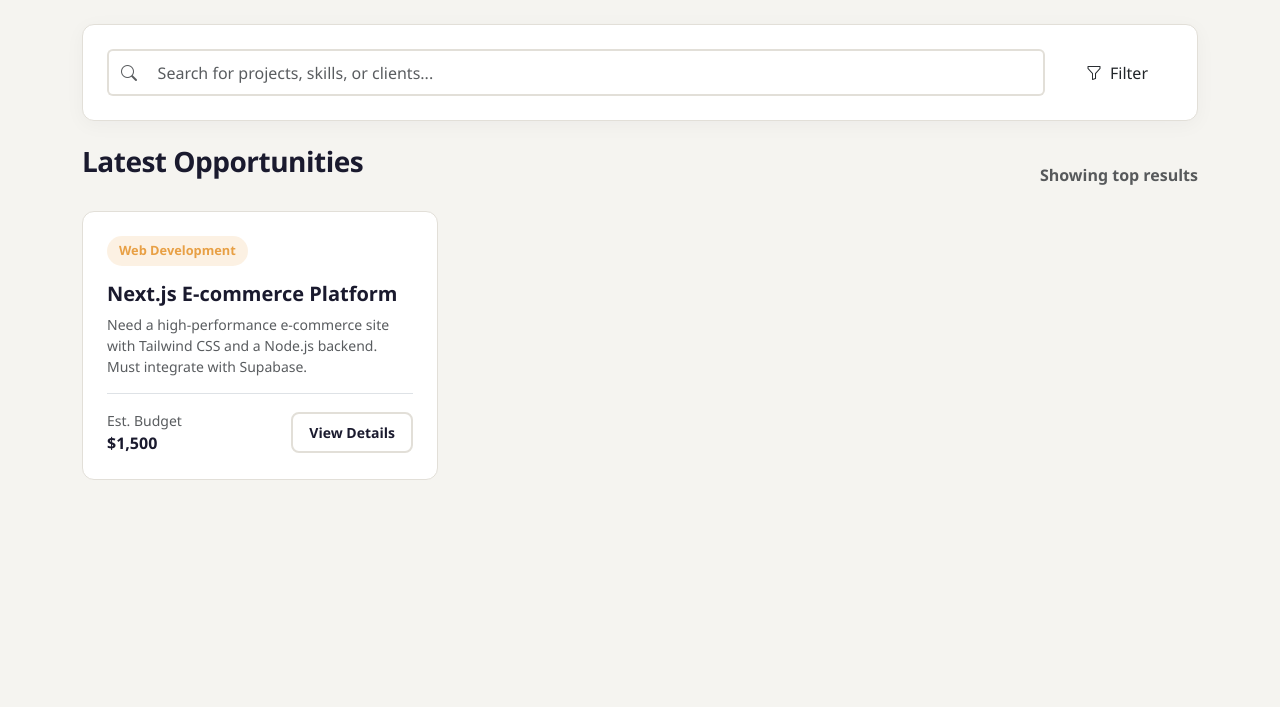
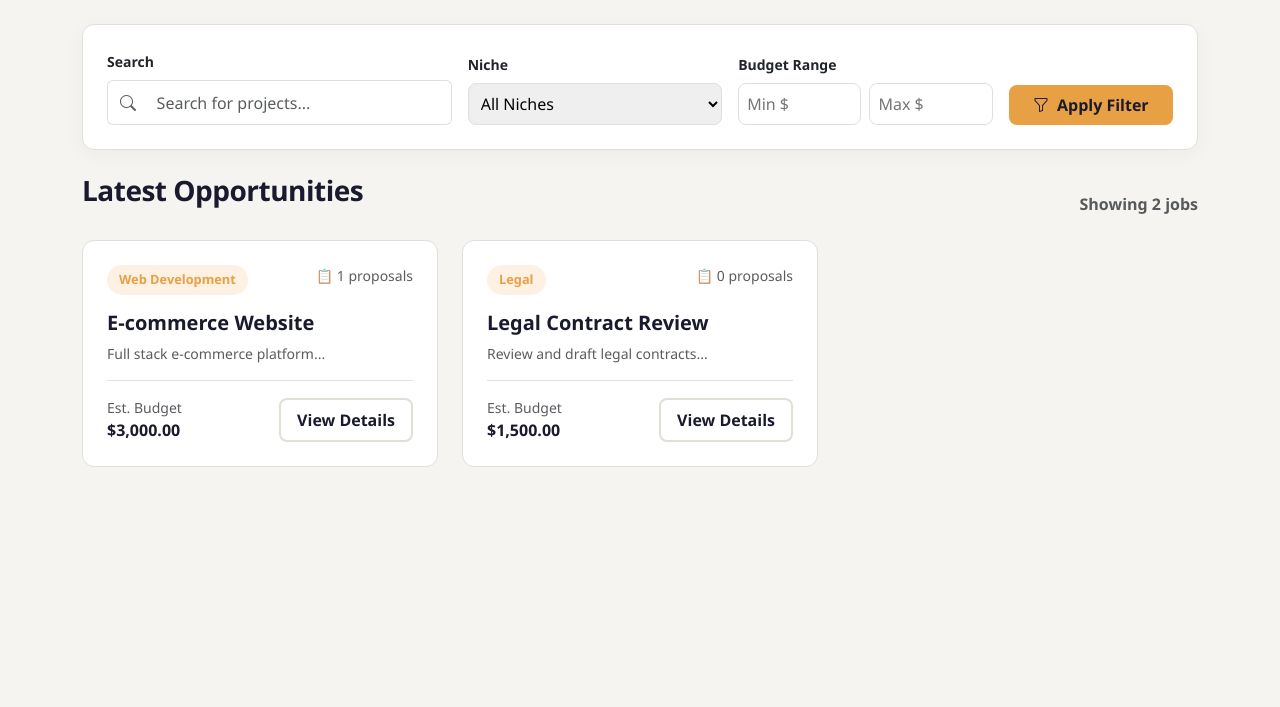
Before and after one commit to momen5406/FreelanceHub-SE-Project, a PHP site: page /index.php in a window 1280 px wide. Shown: the part 64-771 px from the top of the page. Run offline with PHP 8.4, Linux system fonts and the light colour scheme; data comes from the database, SQL or seed files in the repository.

Commit message:
Update index.php

```diff
--- a/views/jobs/index.php
+++ b/views/jobs/index.php
@@ -1,4 +1,45 @@
-<?php require_once '../../views/partials/header.php'; ?>
+<?php
+session_start();
+
+require_once __DIR__ . '/../../app/core/database.php';
+require_once __DIR__ . '/../partials/header.php';
+
+$db = new Database();
+$db->openConnection();
+
+$search = $_GET['search'] ?? '';
+$nicheFilter = $_GET['niche'] ?? '';
+$minBudget = $_GET['min_budget'] ?? '';
+$maxBudget = $_GET['max_budget'] ?? '';
+
+$query = "SELECT j.*, u.name as client_name, n.name as niche_name,
+          (SELECT COUNT(*) FROM proposals WHERE job_id = j.id) as proposals_count
+          FROM jobs j
+          LEFT JOIN users u ON j.client_id = u.id
+          LEFT JOIN niche_categories n ON j.niche_id = n.id
+          WHERE j.status = 'Open'";
+
+if (!empty($search)) {
+  $search = $db->connection->real_escape_string($search);
+  $query .= " AND (j.title LIKE '%$search%' OR j.description LIKE '%$search%')";
+}
+if (!empty($nicheFilter)) {
+  $query .= " AND j.niche_id = $nicheFilter";
+}
+if (!empty($minBudget)) {
+  $query .= " AND j.budget >= $minBudget";
+}
+if (!empty($maxBudget)) {
+  $query .= " AND j.budget <= $maxBudget";
+}
+
+$query .= " ORDER BY j.created_at DESC";
+
+$jobs = $db->select($query);
+$niches = $db->select("SELECT * FROM niche_categories ORDER BY name");
+
+$db->closeConnection();
+?>
 
 <style>
 .fh-search-bar {
@@ -31,6 +72,23 @@
     border-radius: 50px;
 }
 
+.btn-fh-primary {
+    background: #e8a045;
+    color: #1a1a2e;
+    border: none;
+    border-radius: 8px;
+    font-weight: 700;
+    padding: 0.5rem 1rem;
+    transition: all 0.2s;
+    text-decoration: none;
+}
+
+.btn-fh-primary:hover {
+    background: #d4903a;
+    transform: translateY(-2px);
+    color: #1a1a2e;
+}
+
 .btn-fh-outline {
     color: #1a1a2e;
     border: 2px solid #e2dfd8;
@@ -38,6 +96,8 @@
     font-weight: 600;
     padding: 0.5rem 1rem;
     transition: all 0.2s;
+    text-decoration: none;
+    display: inline-block;
 }
 
 .btn-fh-outline:hover {
@@ -45,50 +105,116 @@
     background: #1a1a2e;
     color: #fff;
 }
+
+.filter-select {
+    border: 1.5px solid #e2dfd8;
+    border-radius: 8px;
+    padding: 0.5rem;
+    width: 100%;
+}
+
+.filter-input {
+    border: 1.5px solid #e2dfd8;
+    border-radius: 8px;
+    padding: 0.5rem;
+    width: 100%;
+}
+
+.no-jobs {
+    text-align: center;
+    padding: 3rem;
+    background: #fff;
+    border: 1.5px solid #e2dfd8;
+    border-radius: 12px;
+}
 </style>
 
-<!-- Search and Filter Section -->
 <div class="row mb-4">
     <div class="col-12">
-    <div class="fh-search-bar d-flex gap-3 align-items-center flex-wrap">
-      <div class="flex-grow-1">
+        <form method="GET" action="">
+            <div class="fh-search-bar">
+                <div class="row g-3 align-items-end">
+                    <div class="col-md-4">
+                        <label class="form-label fw-bold small">Search</label>
                         <div class="input-group">
-          <span class="input-group-text bg-transparent border-end-0 border-2" style="border-color: #e2dfd8;"><i class="bi bi-search text-muted"></i></span>
-          <input type="text" class="form-control border-start-0 border-2 shadow-none" style="border-color: #e2dfd8; padding: 0.6rem;" placeholder="Search for projects, skills, or clients...">
+                            <span class="input-group-text bg-transparent border-end-0" style="border-color: #e2dfd8;"><i
+                                    class="bi bi-search text-muted"></i></span>
+                            <input type="text" name="search" class="form-control border-start-0 shadow-none"
+                                style="border-color: #e2dfd8; padding: 0.6rem;" placeholder="Search for projects..."
+                                value="<?= htmlspecialchars($search) ?>">
                         </div>
                     </div>
-      <button class="btn btn-fh-primary px-4"><i class="bi bi-funnel me-2"></i>Filter</button>
+                    <div class="col-md-3">
+                        <label class="form-label fw-bold small">Niche</label>
+                        <select name="niche" class="filter-select">
+                            <option value="">All Niches</option>
+                            <?php foreach ($niches as $niche): ?>
+                            <option value="<?= $niche['id'] ?>" <?= $nicheFilter == $niche['id'] ? 'selected' : '' ?>>
+                                <?= htmlspecialchars($niche['name']) ?>
+                            </option>
+                            <?php endforeach; ?>
+                        </select>
+                    </div>
+                    <div class="col-md-3">
+                        <label class="form-label fw-bold small">Budget Range</label>
+                        <div class="row g-2">
+                            <div class="col-6">
+                                <input type="number" name="min_budget" class="filter-input" placeholder="Min $"
+                                    value="<?= htmlspecialchars($minBudget) ?>">
+                            </div>
+                            <div class="col-6">
+                                <input type="number" name="max_budget" class="filter-input" placeholder="Max $"
+                                    value="<?= htmlspecialchars($maxBudget) ?>">
                             </div>
                         </div>
                     </div>
+                    <div class="col-md-2">
+                        <button type="submit" class="btn-fh-primary w-100"><i class="bi bi-funnel me-2"></i>Apply
+                            Filter</button>
+                    </div>
+                </div>
+            </div>
+        </form>
+    </div>
+</div>
 
-<!-- Job Listings Header -->
 <div class="d-flex justify-content-between align-items-end mb-4">
     <h3 style="color: #1a1a2e; font-weight: 800; letter-spacing: -0.5px;">Latest Opportunities</h3>
-  <span class="text-muted fw-semibold">Showing top results</span>
+    <span class="text-muted fw-semibold">Showing <?= count($jobs) ?> jobs</span>
 </div>
 
-<!-- Job Cards Grid -->
 <div class="row g-4 mb-5">
-
-  <!!!-- TODO: For loop 34an yegeb eljobs mn eldatabase  -->
+    <?php if (empty($jobs)): ?>
+    <div class="col-12">
+        <div class="no-jobs">
+            <i class="bi bi-inbox" style="font-size: 3rem; color: #e2dfd8;"></i>
+            <h4 class="mt-3" style="color: #1a1a2e;">No jobs found</h4>
+            <p class="text-muted">Try adjusting your search or filter criteria</p>
+        </div>
+    </div>
+    <?php else: ?>
+    <?php foreach ($jobs as $job): ?>
     <div class="col-md-6 col-lg-4">
         <div class="job-card p-4 h-100 d-flex flex-column">
             <div class="d-flex justify-content-between align-items-start mb-3">
-        <span class="job-badge">Web Development</span>
+                <span class="job-badge"><?= htmlspecialchars($job['niche_name'] ?? 'General') ?></span>
+                <small class="text-muted">📋 <?= $job['proposals_count'] ?? 0 ?> proposals</small>
             </div>
-      <h5 class="fw-bold mb-2" style="color: #1a1a2e;">Next.js E-commerce Platform</h5>
-      <p class="text-muted small flex-grow-1">Need a high-performance e-commerce site with Tailwind CSS and a Node.js backend. Must integrate with Supabase.</p>
-
-      <div class="mt-auto border-top pt-3 mt-3 d-flex justify-content-between align-items-center">
+            <h5 class="fw-bold mb-2" style="color: #1a1a2e;"><?= htmlspecialchars($job['title']) ?></h5>
+            <p class="text-muted small flex-grow-1"><?= htmlspecialchars(substr($job['description'], 0, 100)) ?>...</p>
+            <div class="mt-auto border-top pt-3 mt-3">
+                <div class="d-flex justify-content-between align-items-center">
                     <div>
                         <small class="text-muted d-block">Est. Budget</small>
-          <strong style="color: #1a1a2e;">$1,500</strong>
+                        <strong style="color: #1a1a2e;">$<?= number_format($job['budget'], 2) ?></strong>
                     </div>
-        <a href="../../views/jobs/view.php" class="btn btn-fh-outline btn-sm">View Details</a>
+                    <a href="view.php?id=<?= $job['id'] ?>" class="btn-fh-outline btn-sm">View Details</a>
                 </div>
             </div>
         </div>
     </div>
+    <?php endforeach; ?>
+    <?php endif; ?>
+</div>
 
-<?php require_once '../../views/partials/footer.php'; ?>
+<?php require_once __DIR__ . '/../partials/footer.php'; ?>
```
Lines whose indentation alone changed are shown as unchanged.
